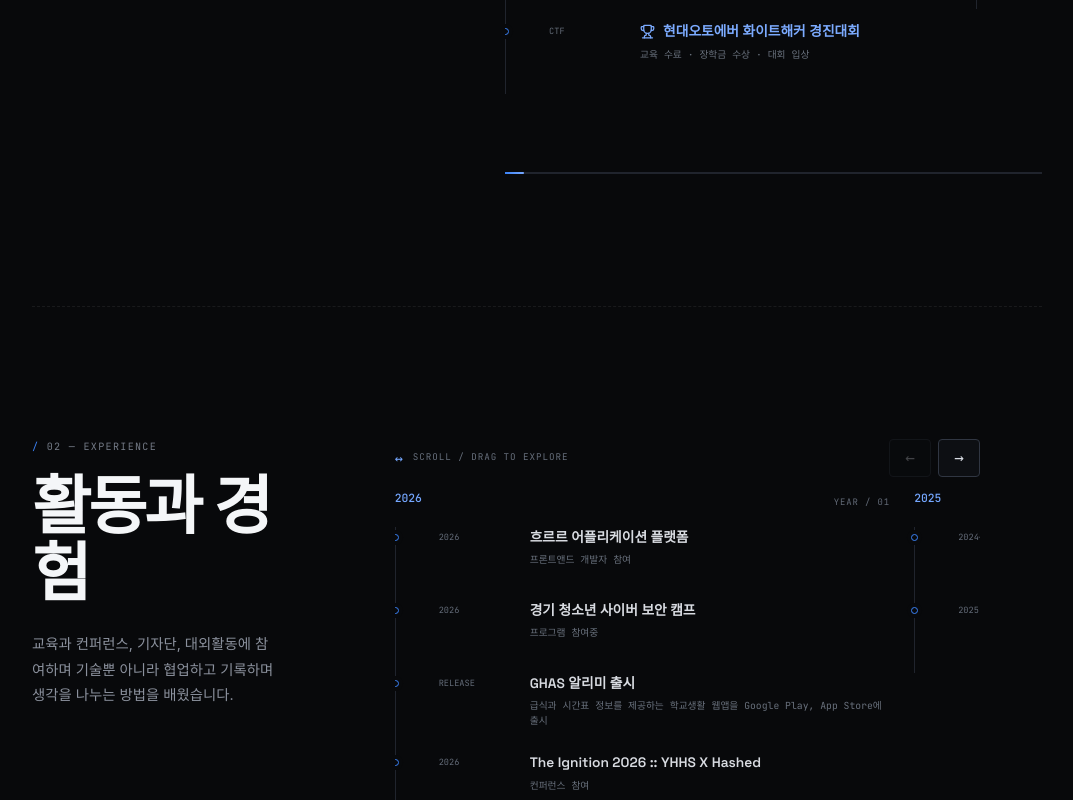
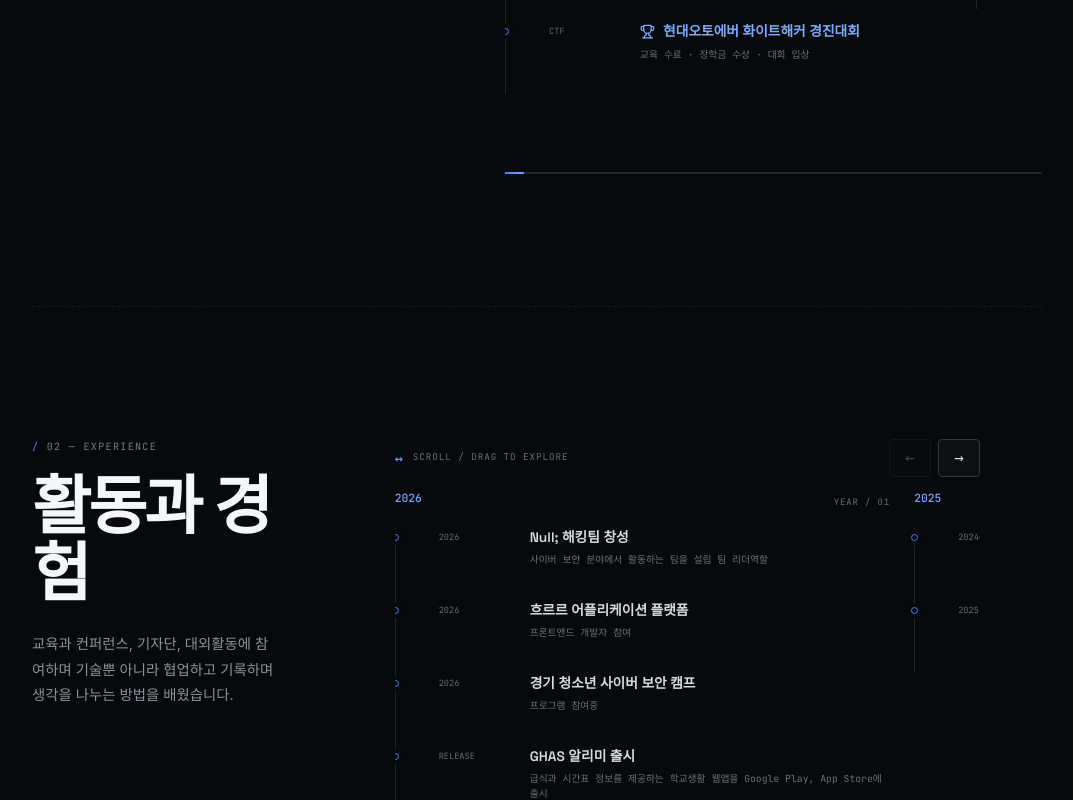
Before and after one commit to luka0116kjh/portfolio-react, a React (Vite) app: page / in a window 1280 px wide. Shown: the part 1672-2472 px from the top of the page, without its empty margins (103-1176 px from the left). Built offline with nearby package versions, Linux system fonts and the light colour scheme; a web font is replaced by a local one.

Commit message:
feat: add new activity entry for 2026 highlighting leadership in cybersecurity team

```diff
--- a/src/App.jsx
+++ b/src/App.jsx
@@ -78,6 +78,7 @@ const activities = [
   {
     year: '2026',
     items: [
+      { date: '2026', title: 'Null; 해킹팀 창성', detail: '사이버 보안 분야에서 활동하는 팀을 설립 팀 리더역할' },
       { date: '2026', title: '흐르르 어플리케이션 플랫폼', detail: '프론트앤드 개발자 참여' },
       { date: '2026', title: '경기 청소년 사이버 보안 캠프', detail: '프로그램 참여중' },
       { date: 'RELEASE', title: 'GHAS 알리미 출시', detail: '급식과 시간표 정보를 제공하는 학교생활 웹앱을 Google Play, App Store에 출시' },
```
